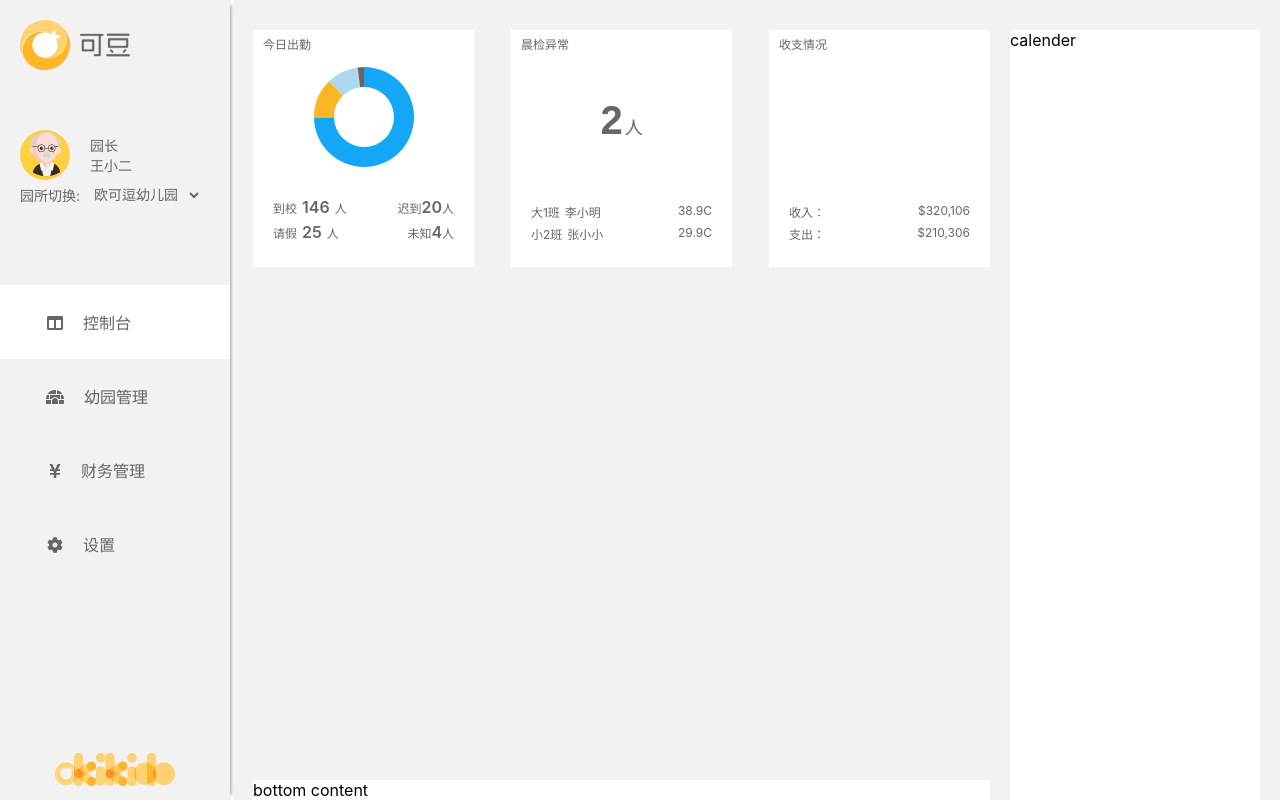
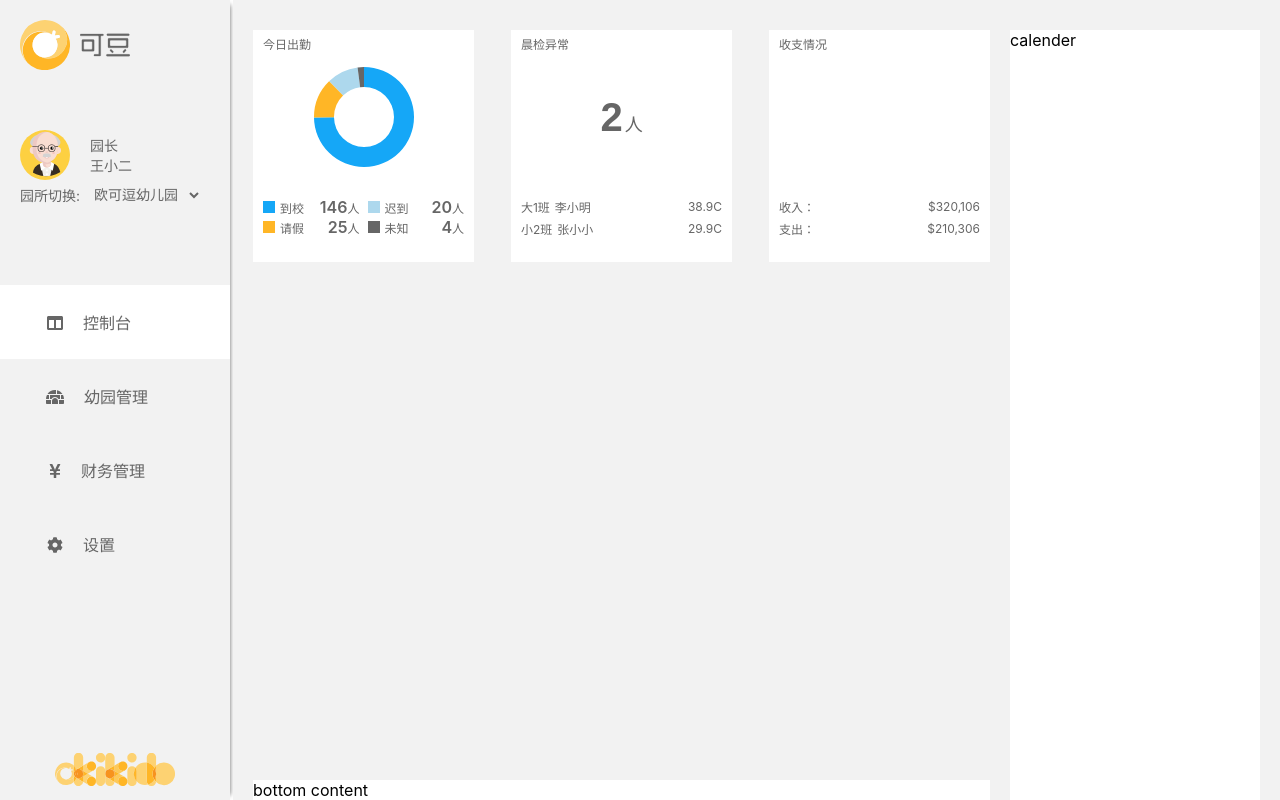
Before and after one commit to mouqinyao/okikiddo-web, a React (Create React App) app: page / in a window 1280 px wide. Built offline with nearby package versions, Linux system fonts and the light colour scheme.

Commit message:
correct style for report status.

```diff
--- a/src/App.js
+++ b/src/App.js
@@ -66,23 +66,33 @@ class App extends Component {
               </div>
               <div className="status-card-footer">
                 <div className="card-footer-row">
-                  <div className="card-footer-left">
-                    <span>到校</span>
-                    <span><span className="card-footer-number">146</span>人</span>
+                  <div className="card-footer-general">
+                    <div className="card-status-label">
+                      <span className="card-status-block darkBlue"></span>
+                      <span>到校</span>
+                    </div>
+                    <div className="card-footer-number-block"><span className="card-footer-number">146</span>人</div>
                   </div>
-                  <div className="card-footer-right">
-                    <span>迟到</span>
-                    <span><span className="card-footer-number">20</span>人</span>
+                  <div className="card-footer-general">
+                    <div className="card-status-label">
+                      <span className="card-status-block lightBlue"></span>
+                      <span>迟到</span>
+                    </div>
+                    <div className="card-footer-number-block"><span className="card-footer-number">20</span>人</div>
                   </div>
-                </div>
-                <div className="card-footer-row">
-                  <div className="card-footer-left">
-                    <span>请假</span>
-                    <span><span className="card-footer-number">25</span>人</span>
+                  <div className="card-footer-general">
+                    <div className="card-status-label">
+                      <span className="card-status-block orange"></span>
+                      <span>请假</span>
+                    </div>
+                    <div className="card-footer-number-block"><span className="card-footer-number">25</span>人</div>
                   </div>
-                  <div className="card-footer-right">
-                    <span>未知</span>
-                    <span><span className="card-footer-number">4</span>人</span>
+                  <div className="card-footer-general">
+                    <div className="card-status-label">
+                      <span className="card-status-block gray"></span>
+                      <span>未知</span>
+                    </div>
+                    <div className="card-footer-number-block"><span className="card-footer-number">4</span>人</div>
                   </div>
                 </div>
               </div>
--- a/src/App.scss
+++ b/src/App.scss
@@ -153,15 +153,18 @@ $fontColor : #666666;
     }
 
     .status-card-footer {
-      padding: 20px;
+      padding: 20px 10px;
 
       .card-footer-row {
         display: flex;
+        flex-wrap: wrap;
         justify-content: space-between;
         margin-bottom: 5px;
         color: $fontColor;
 
         .card-footer-left {
+          display: flex;
+          align-items: center;
           font-size: 12px;
 
           span {
@@ -170,10 +173,52 @@ $fontColor : #666666;
         }
 
         .card-footer-right {
+          display: flex;
+          align-items: center;
           font-size: 12px;
         }
 
+        .card-footer-general {
+          display: flex;
+          flex-basis: 48%;
+          align-items: center;
+          justify-content: space-between;
+          font-size: 12px;
+
+          .card-status-label {
+          }
+
+          .card-footer-number-block {
+
+          }
+        }
+
+        .card-status-block {
+          display: inline-block;
+          margin-right: 5px;
+          height: 12px;
+          width: 12px;
+
+          &.darkBlue {
+            background-color: #15a7f7;
+          }
+
+          &.lightBlue {
+            background-color: #add8ed;
+          }
+
+          &.orange {
+            background-color: #ffb626;
+          }
+
+          &.gray {
+            background-color: #666666;
+          }
+        }
+
         .card-footer-number {
+          display: inline-block;
+          margin-left: 10px;
           font-size: 16px;
           font-weight: 600;
         }
```
